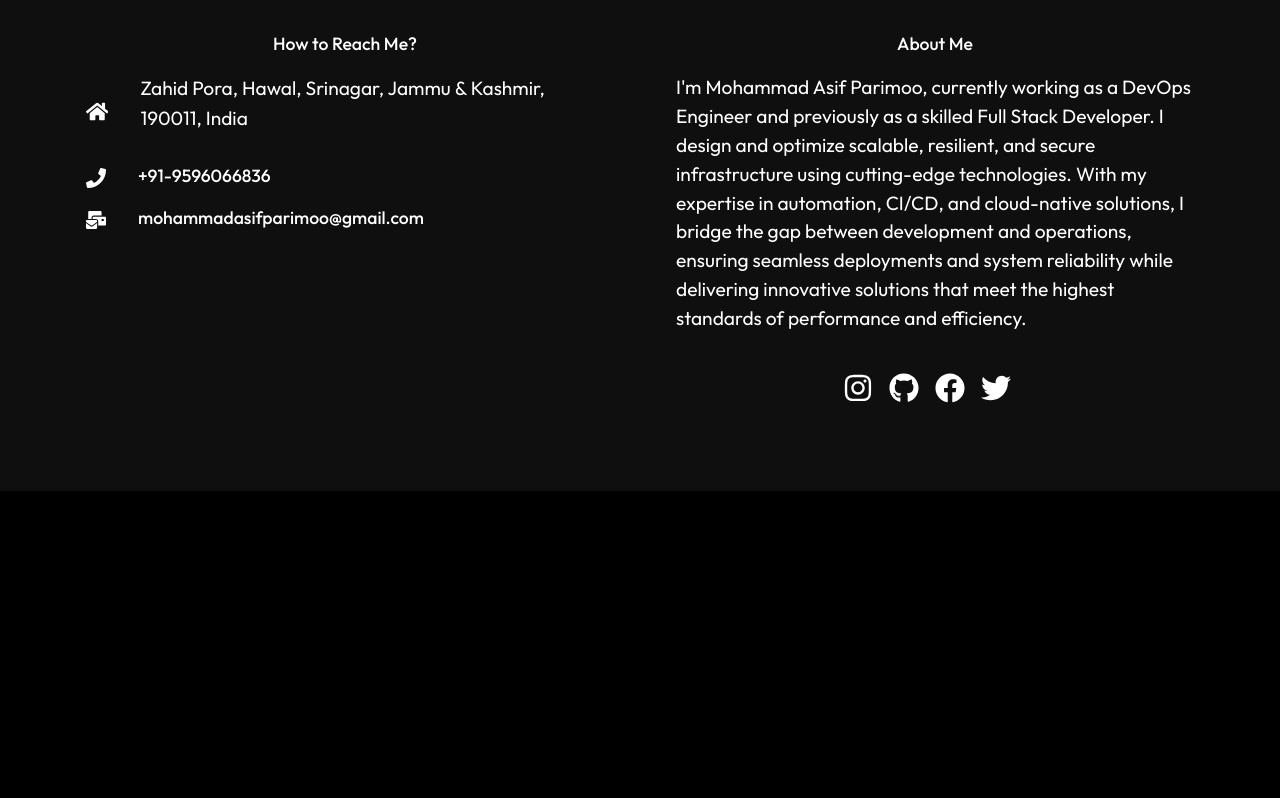
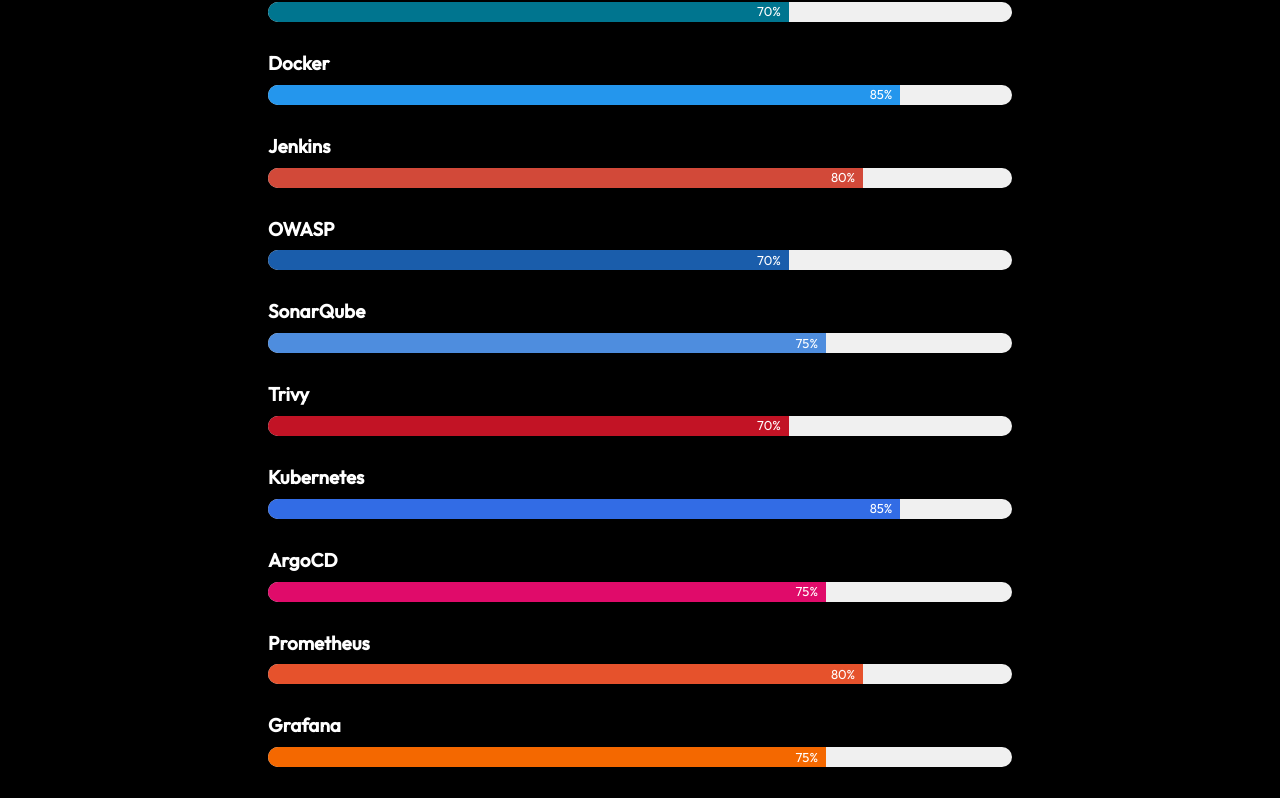
Before and after one commit to mohammad-asif-parimoo/portfolio_website, a React (Create React App) app in the folder client/: page / in a window 1280 px wide. Shown: the part 3797-4595 px from the top of the page. Before the commit the page ends 4288 px from the top, so only its background shows below. Built offline with nearby package versions, Linux system fonts and the light colour scheme.

Commit message:
Update ProgressBar.js

```diff
--- a/client/src/components/ProgressBar.js
+++ b/client/src/components/ProgressBar.js
@@ -86,6 +86,83 @@
                                 <div className="progress-value">75%</div>
                             </div>
                         </div>
+
+                        <h3 className="progress-title">MySQL</h3>
+                        <div className="progress">
+                            <div className="progress-bar mysql" style={{ width: "70%" }}>
+                                <div className="progress-value">70%</div>
+                            </div>
+                        </div>
+
+                        <h3 className="progress-title">Docker</h3>
+                        <div className="progress">
+                            <div className="progress-bar docker" style={{ width: "85%" }}>
+                                <div className="progress-value">85%</div>
+                            </div>
+                        </div>
+
+                        <h3 className="progress-title">Jenkins</h3>
+                        <div className="progress">
+                            <div className="progress-bar jenkins" style={{ width: "80%" }}>
+                                <div className="progress-value">80%</div>
+                            </div>
+                        </div>
+
+                        <h3 className="progress-title">OWASP</h3>
+                        <div className="progress">
+                            <div className="progress-bar owasp" style={{ width: "70%" }}>
+                                <div className="progress-value">70%</div>
+                            </div>
+                        </div>
+
+                        <h3 className="progress-title">SonarQube</h3>
+                        <div className="progress">
+                            <div className="progress-bar sonarqube" style={{ width: "75%" }}>
+                                <div className="progress-value">75%</div>
+                            </div>
+                        </div>
+
+                        <h3 className="progress-title">Trivy</h3>
+                        <div className="progress">
+                            <div className="progress-bar trivy" style={{ width: "70%" }}>
+                                <div className="progress-value">70%</div>
+                            </div>
+                        </div>
+
+                        <h3 className="progress-title">Kubernetes</h3>
+                        <div className="progress">
+                            <div className="progress-bar kubernetes" style={{ width: "85%" }}>
+                                <div className="progress-value">85%</div>
+                            </div>
+                        </div>
+
+                        <h3 className="progress-title">ArgoCD</h3>
+                        <div className="progress">
+                            <div className="progress-bar argocd" style={{ width: "75%" }}>
+                                <div className="progress-value">75%</div>
+                            </div>
+                        </div>
+
+                        <h3 className="progress-title">Prometheus</h3>
+                        <div className="progress">
+                            <div className="progress-bar prometheus" style={{ width: "80%" }}>
+                                <div className="progress-value">80%</div>
+                            </div>
+                        </div>
+
+                        <h3 className="progress-title">Grafana</h3>
+                        <div className="progress">
+                            <div className="progress-bar grafana" style={{ width: "75%" }}>
+                                <div className="progress-value">75%</div>
+                            </div>
+                        </div>
+
+                        <h3 className="progress-title">AWS / EKS</h3>
+                        <div className="progress">
+                            <div className="progress-bar aws_eks" style={{ width: "80%" }}>
+                                <div className="progress-value">80%</div>
+                            </div>
+                        </div>
                     </div>
                 )}
             </div>
```
